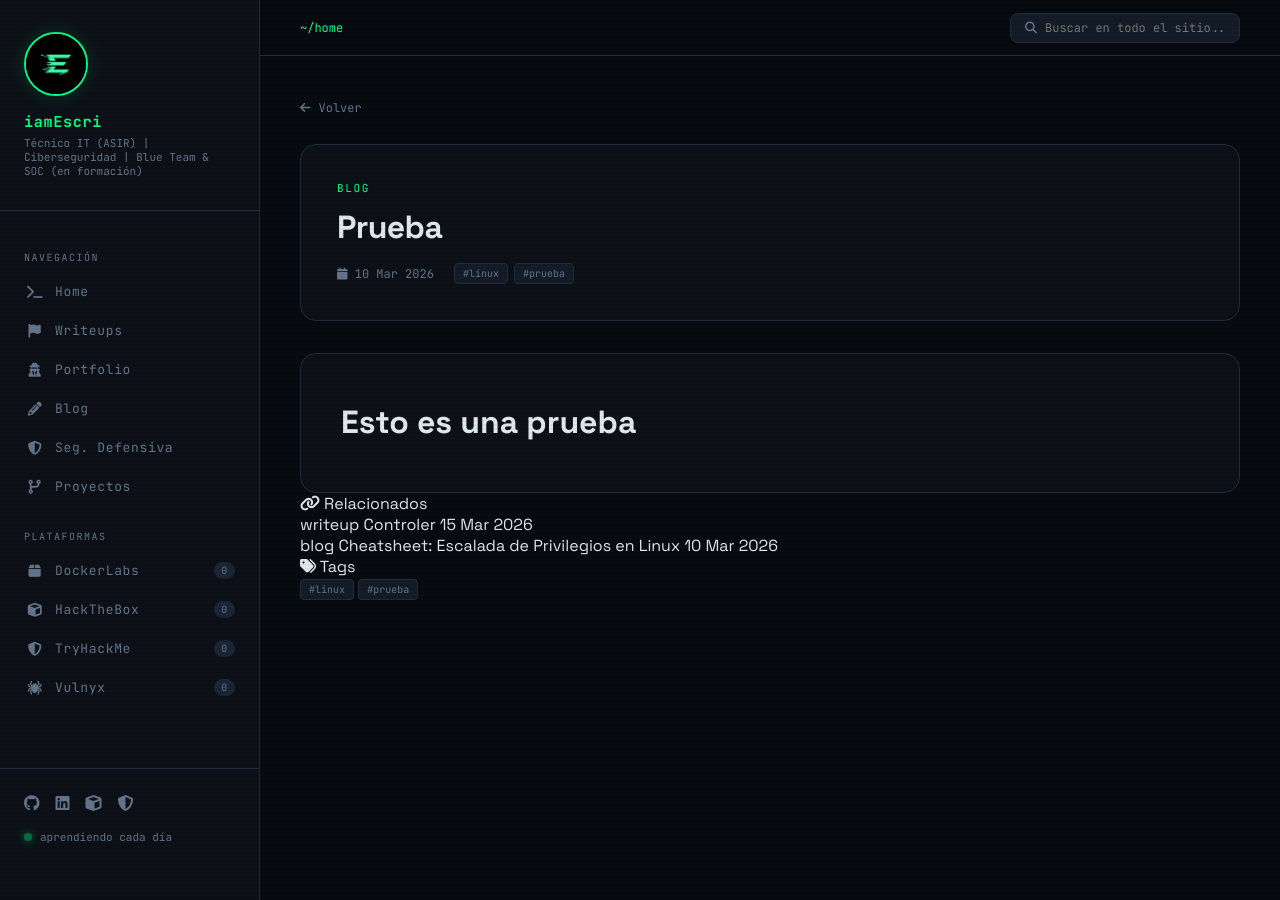
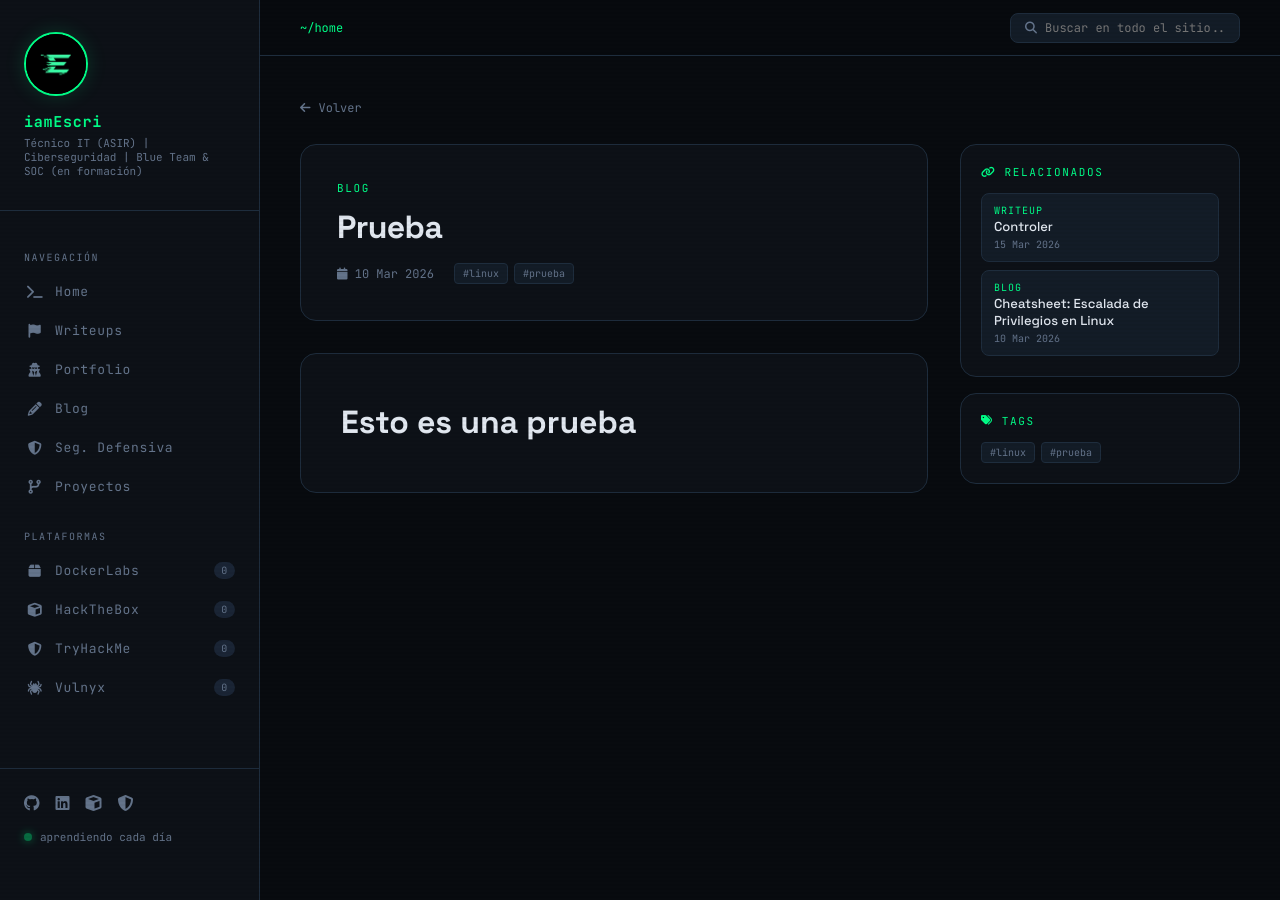
Before and after one commit to iamEscri/iamescri.github.io, a Jekyll site: the page built from _posts/blog/2026-03-10-PruebaBlog.md, in a window 1280 px wide. Built offline with Jekyll 4.4.1, drawn with Linux system fonts in a browser that asks for light colours.

Commit message:
Add CSS styles for post layout with sidebar

```diff
--- a/assets/css/main.css
+++ b/assets/css/main.css
@@ -782,3 +782,156 @@ body::before {
   .certs-grid { grid-template-columns: 1fr; }
   .search-bar input { width: 120px; }
 }
+
+
+/* ===== POST LAYOUT CON SIDEBAR DERECHA ===== */
+.post-layout {
+  display: grid;
+  grid-template-columns: 1fr 280px;
+  gap: 32px;
+  align-items: start;
+  max-width: 1100px;
+}
+
+.post-main {
+  min-width: 0; /* evita overflow en grid */
+}
+
+/* ---- Sidebar derecha ---- */
+.post-sidebar {
+  position: sticky;
+  top: 32px;
+  display: flex;
+  flex-direction: column;
+  gap: 16px;
+}
+
+.post-sidebar-card {
+  background: var(--bg2);
+  border: 1px solid var(--border);
+  border-radius: var(--radius-lg);
+  padding: 20px;
+}
+
+.post-sidebar-title {
+  font-family: var(--font-mono);
+  font-size: 11px;
+  color: var(--green);
+  letter-spacing: .15em;
+  text-transform: uppercase;
+  margin-bottom: 14px;
+  display: flex;
+  align-items: center;
+  gap: 8px;
+}
+
+/* ---- TOC ---- */
+#toc-nav {
+  display: flex;
+  flex-direction: column;
+  gap: 2px;
+}
+
+.toc-link {
+  display: block;
+  font-family: var(--font-mono);
+  font-size: 12px;
+  color: var(--text-muted);
+  text-decoration: none;
+  padding: 5px 8px;
+  border-radius: var(--radius);
+  border-left: 2px solid transparent;
+  transition: color .2s, border-color .2s, background .2s;
+  line-height: 1.4;
+  word-break: break-word;
+}
+
+.toc-link:hover {
+  color: var(--text);
+  background: var(--surface);
+}
+
+.toc-link.active {
+  color: var(--green);
+  border-left-color: var(--green);
+  background: var(--green-glow2);
+}
+
+.toc-link.toc-h3 {
+  padding-left: 20px;
+  font-size: 11px;
+}
+
+.toc-loading {
+  font-family: var(--font-mono);
+  font-size: 11px;
+  color: var(--text-muted);
+}
+
+/* ---- Artículos relacionados ---- */
+.related-list {
+  list-style: none;
+  padding: 0;
+  margin: 0;
+  display: flex;
+  flex-direction: column;
+  gap: 8px;
+}
+
+.related-item {
+  display: flex;
+  flex-direction: column;
+  gap: 2px;
+  padding: 10px 12px;
+  background: var(--surface);
+  border: 1px solid var(--border);
+  border-radius: var(--radius);
+  text-decoration: none;
+  transition: border-color .2s, background .2s;
+}
+
+.related-item:hover {
+  border-color: var(--green);
+  background: var(--green-glow2);
+}
+
+.related-item-cat {
+  font-family: var(--font-mono);
+  font-size: 10px;
+  color: var(--green);
+  text-transform: uppercase;
+  letter-spacing: .1em;
+}
+
+.related-item-title {
+  font-size: 13px;
+  color: var(--text);
+  line-height: 1.3;
+  font-weight: 500;
+}
+
+.related-item-date {
+  font-family: var(--font-mono);
+  font-size: 10px;
+  color: var(--text-muted);
+}
+
+/* ---- Tags sidebar ---- */
+.sidebar-tags {
+  display: flex;
+  flex-wrap: wrap;
+  gap: 6px;
+}
+
+/* ---- Responsive: ocultar sidebar en móvil ---- */
+@media (max-width: 900px) {
+  .post-layout {
+    grid-template-columns: 1fr;
+  }
+  .post-sidebar {
+    display: none;
+  }
+}
+
+/* ---- Eliminar el max-width antiguo del post-body ---- */
+.post-body { max-width: unset; }
```
